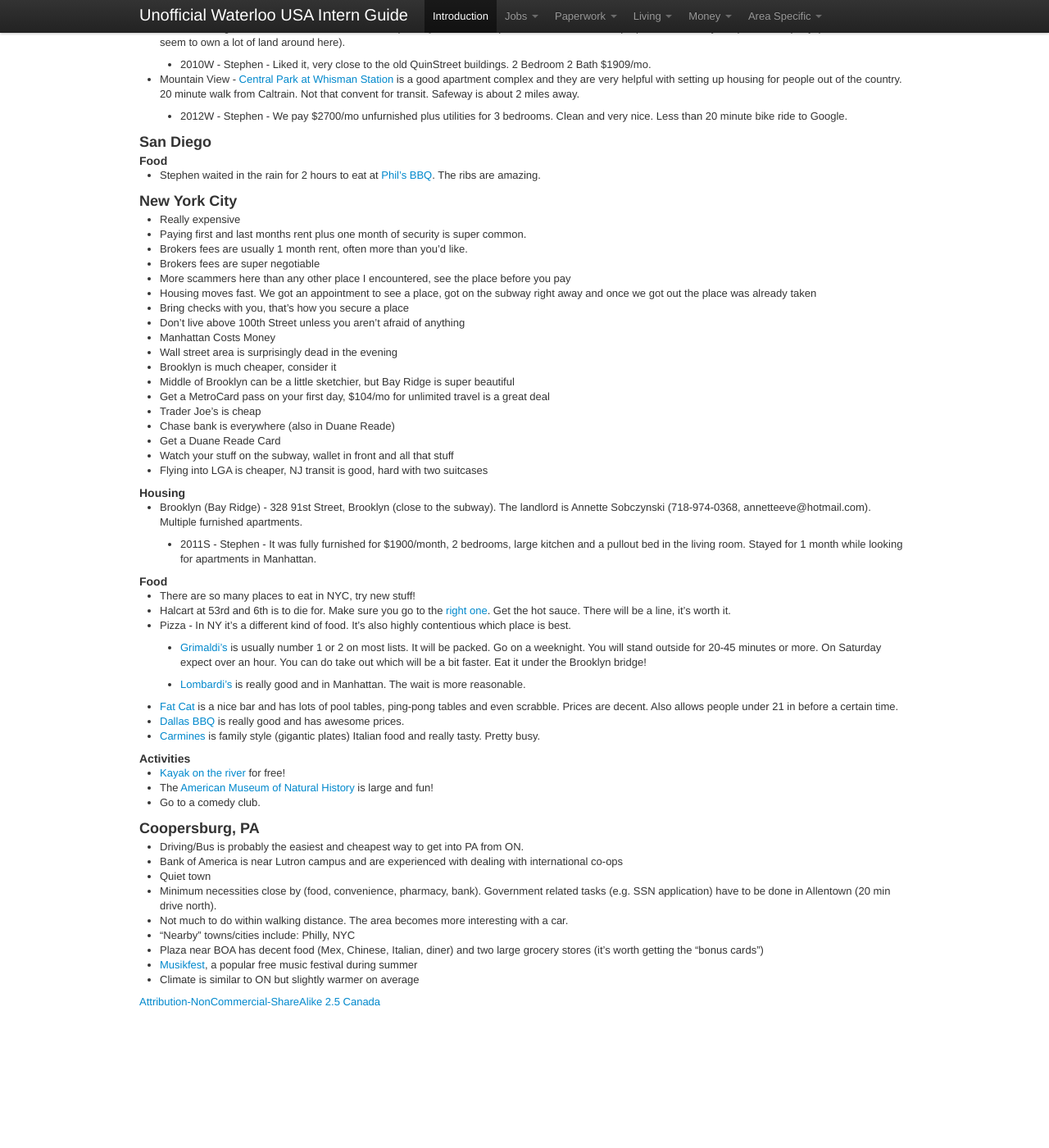
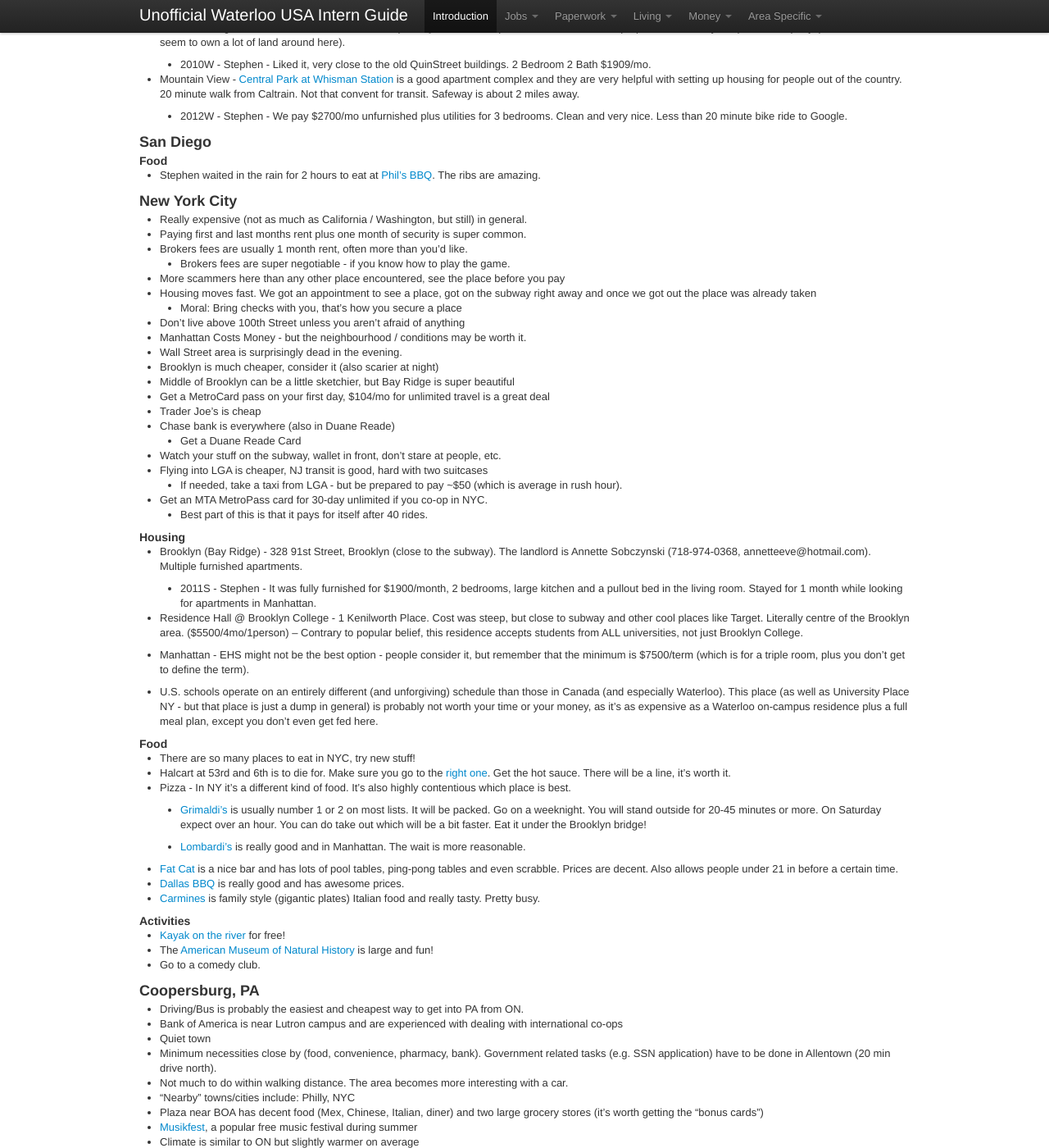
Before and after one commit to sholiday/Unofficial-Waterloo-USA-Intern-Guide, a Jekyll site: the page built from index.markdown, in a window 1280 px wide and 1400 px high, scrolled down 8762 px. Shown: the whole window at 82% size. Built offline with Jekyll 4.4.1, drawn with Linux system fonts in a browser that asks for light colours; nearby versions of some CDN libraries; Markdown is read by kramdown in place of the engine named in the settings; before the commit the page ends 10033 px from its top, so only the background shows below that.

Commit message:
Formatting and word edits - I didn't like the way some phrases were done, and the NYC section at the bottom looked like a wall of text, so I changed it.

```diff
--- a/index.markdown
+++ b/index.markdown
@@ -816,27 +816,30 @@ up SF or Mountain View.
 
 <section id="Area-NYC" />
 ### New York City
-* Really expensive
+* Really expensive (not as much as California / Washington, but still) in general.
 * Paying first and last months rent plus one month of security is super common.
 * Brokers fees are usually 1 month rent, often more than you'd like.
-* Brokers fees are super negotiable
-* More scammers here than any other place I encountered, see the place before
-  you pay
+  * Brokers fees are super negotiable - if you know how to play the game.
+* More scammers here than any other place encountered, see the place before you pay
 * Housing moves fast. We got an appointment to see a place, got on the subway
   right away and once we got out the place was already taken
-* Bring checks with you, that's how you secure a place
+  * Moral: Bring checks with you, that's how you secure a place
 * Don't live above 100th Street unless you aren't afraid of anything
-* Manhattan Costs Money
-* Wall street area is surprisingly dead in the evening
-* Brooklyn is much cheaper, consider it
+* Manhattan Costs Money - but the neighbourhood / conditions may be worth it.
+* Wall Street area is surprisingly dead in the evening.
+* Brooklyn is much cheaper, consider it (also scarier at night)
 * Middle of Brooklyn can be a little sketchier, but Bay Ridge is super beautiful
 * Get a MetroCard pass on your first day, $104/mo for unlimited travel is a
   great deal
 * Trader Joe's is cheap
 * Chase bank is everywhere (also in Duane Reade)
-* Get a Duane Reade Card
-* Watch your stuff on the subway, wallet in front and all that stuff
+  * Get a Duane Reade Card
+* Watch your stuff on the subway, wallet in front, don't stare at people, etc.
 * Flying into LGA is cheaper, NJ transit is good, hard with two suitcases
+  * If needed, take a taxi from LGA - but be prepared to pay ~$50
+    (which is average in rush hour).
+* Get an MTA MetroPass card for 30-day unlimited if you co-op in NYC.
+  * Best part of this is that it pays for itself after 40 rides.
 
 #### Housing
 * Brooklyn (Bay Ridge) - 328 91st Street, Brooklyn (close to the subway).
@@ -846,6 +849,21 @@ up SF or Mountain View.
   * 2011S - Stephen - It was fully furnished for $1900/month, 2 bedrooms,
     large kitchen and a pullout bed in the living room. Stayed for 1 month while
     looking for apartments in Manhattan.
+
+* Residence Hall @ Brooklyn College - 1 Kenilworth Place. Cost was steep, but
+  close to subway and other cool places like Target. Literally centre of the
+  Brooklyn area. ($5500/4mo/1person) -- Contrary to popular belief, this
+  residence accepts students from ALL universities, not just Brooklyn College.
+
+* Manhattan - EHS might not be the best option - people consider it,
+  but remember that the minimum is $7500/term (which is for a triple room, plus
+  you don't get to define the term).
+
+* U.S. schools operate on an entirely different (and unforgiving) schedule than
+  those in Canada (and especially Waterloo). This place (as well as
+  University Place NY - but that place is just a dump in general) is probably
+  not worth your time or your money, as it's as expensive as a Waterloo on-campus
+  residence plus a full meal plan, except you don't even get fed here.
 
 #### Food
 * There are so many places to eat in NYC, try new stuff!
```
